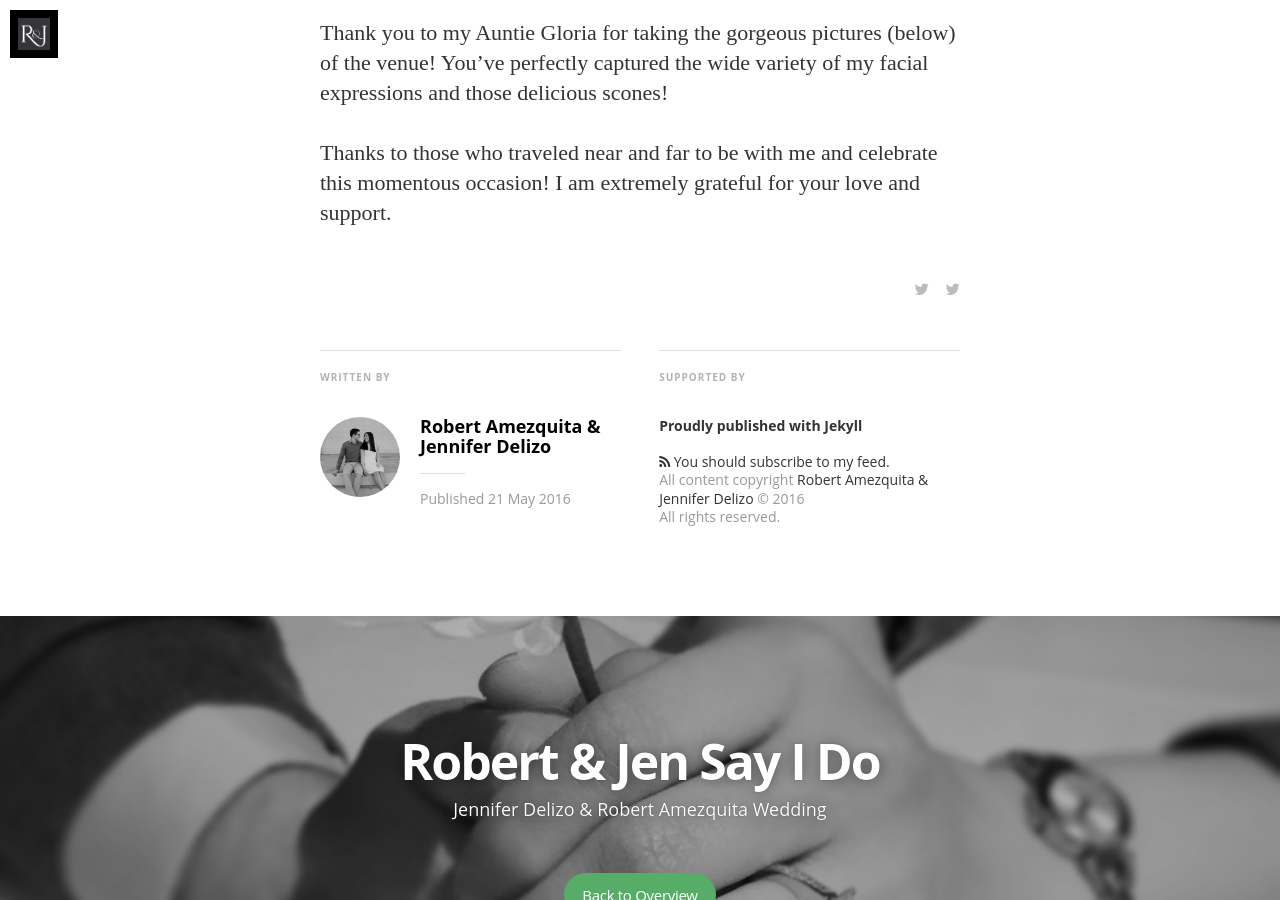
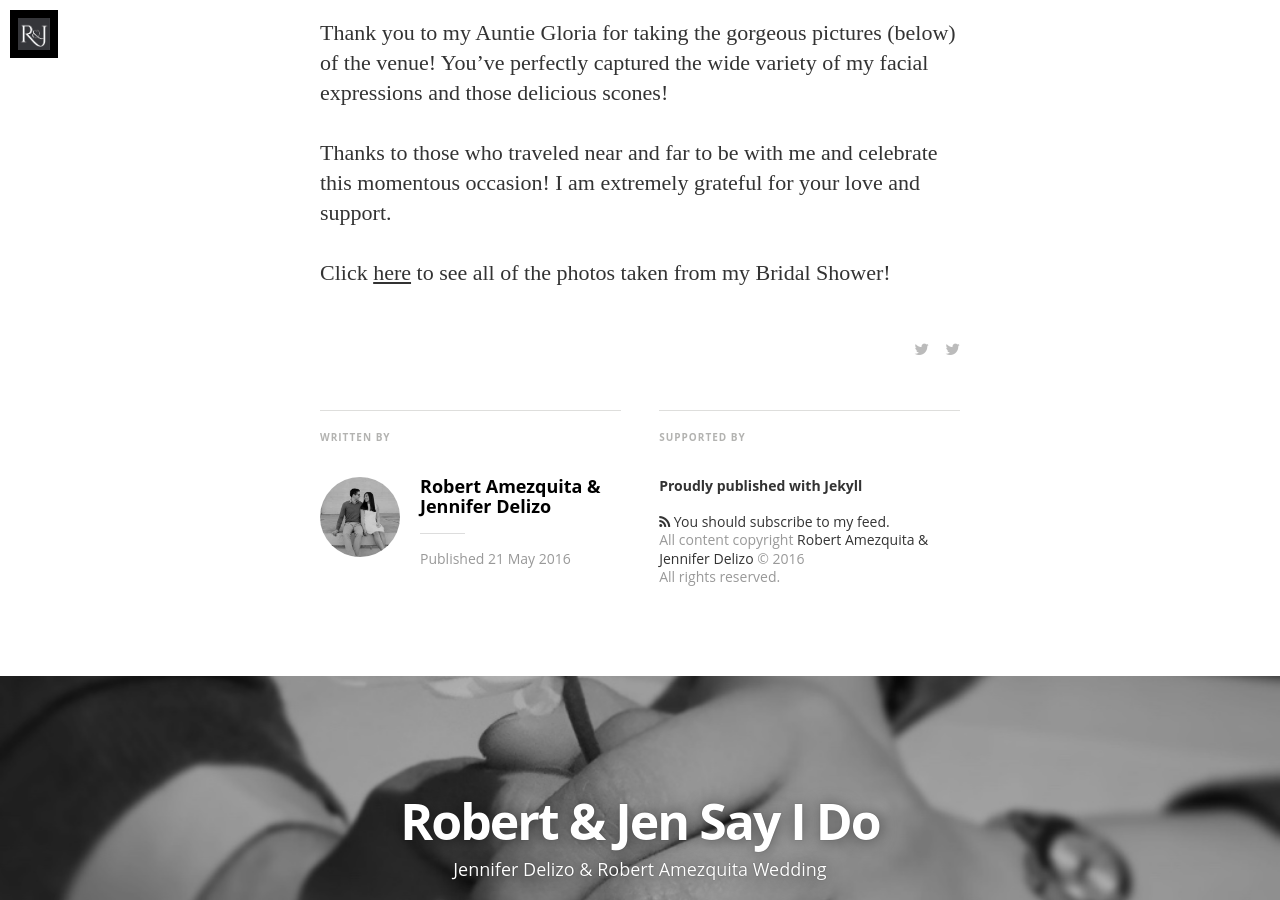
Before and after one commit to robertandjensayido/robertandjensayido.github.io, a Jekyll site: the page built from _posts/2016-05-21-jens-bridal-shower.md, in a window 1280 px wide and 900 px high, scrolled down 1724 px. Built offline with Jekyll 4.4.1, drawn with Linux system fonts in a browser that asks for light colours; nearby versions of some CDN libraries; some web fonts are replaced.

Commit message:
Update 2016-05-21-jens-bridal-shower.md

```diff
--- a/_posts/2016-05-21-jens-bridal-shower.md
+++ b/_posts/2016-05-21-jens-bridal-shower.md
@@ -19,3 +19,5 @@ A huge thanks to my mom for continuously keeping in contact with Marlene's to en
 Thank you to my Auntie Gloria for taking the gorgeous pictures (below) of the venue! You've perfectly captured the wide variety of my facial expressions and those delicious scones!
 
 Thanks to those who traveled near and far to be with me and celebrate this momentous occasion! I am extremely grateful for your love and support.
+
+Click [here](https://goo.gl/photos/B365ZSJXnx1jUzmk8) to see all of the photos taken from my Bridal Shower!
```
